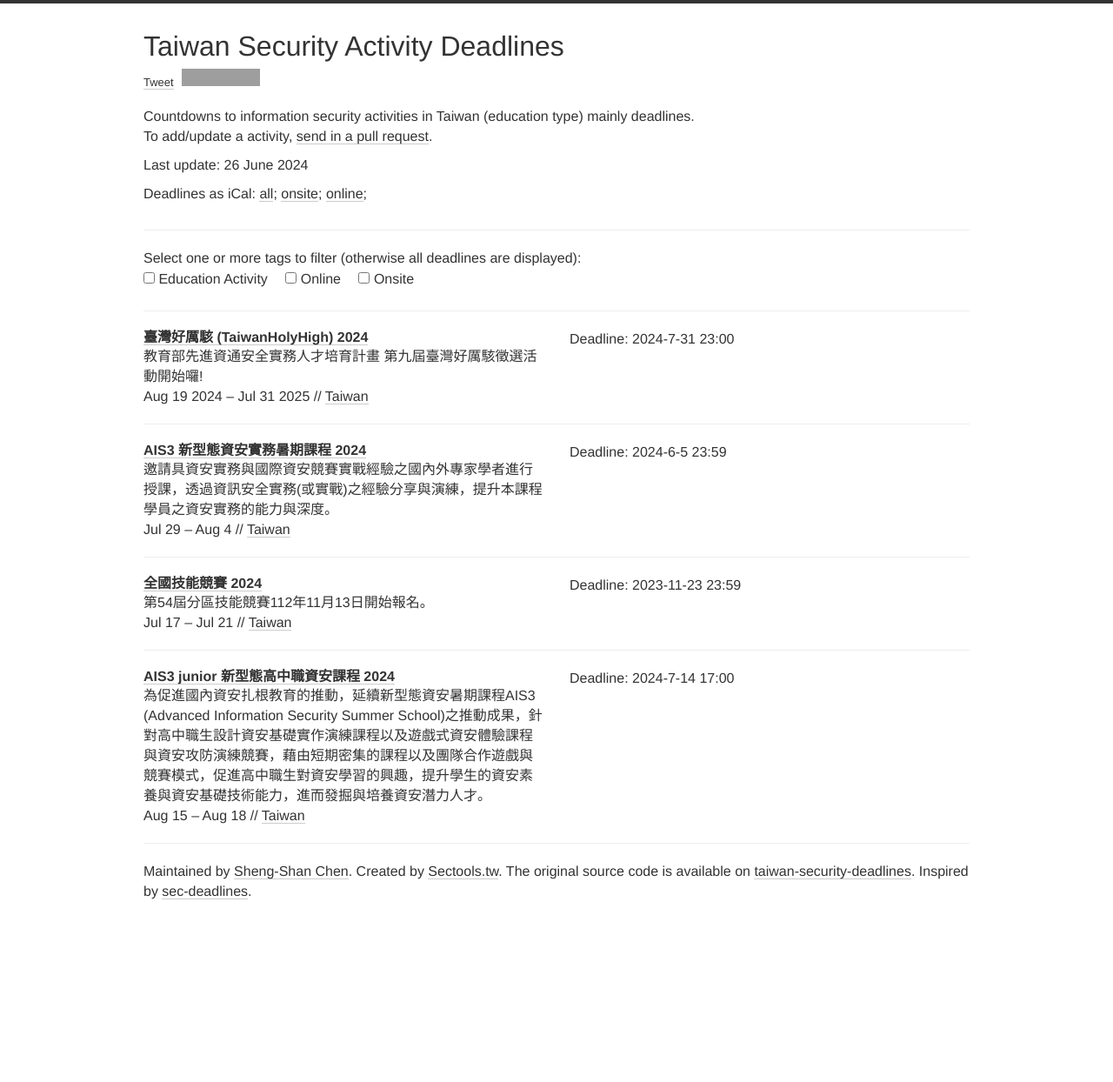
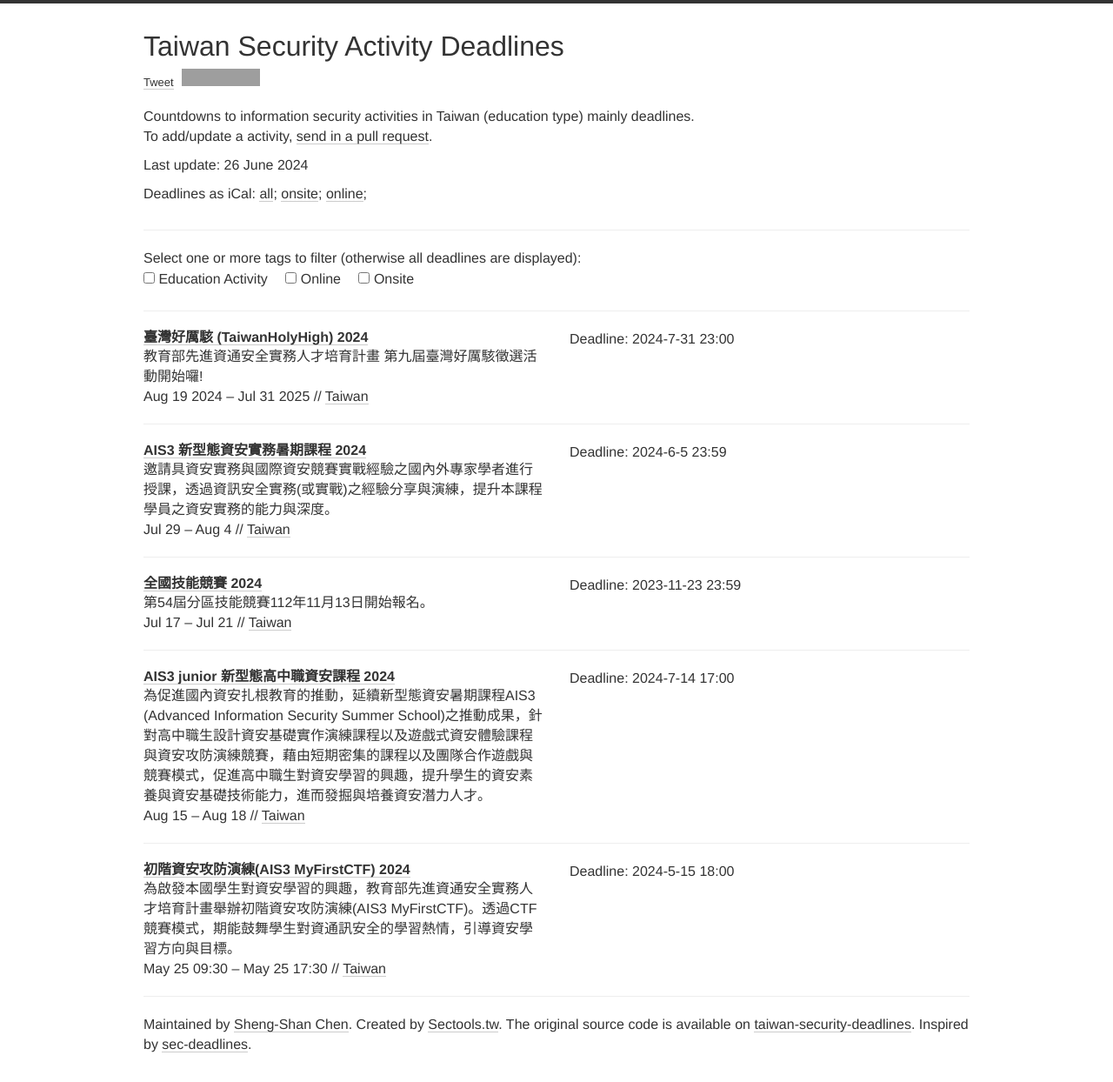
Before and after one commit to stwater20/taiwan-security-deadlines, a Jekyll site: the page built from index.html, in a window 1280 px wide. Shown: the whole page at 87% size. Built offline with Jekyll 4.4.1, drawn with Linux system fonts in a browser that asks for light colours; nearby versions of some CDN libraries; comment, search, counter and statistics services are not loaded; before the commit the page ends 1068 px from its top, so only the background shows below that; grey boxes are pictures that could not be loaded.

Commit message:
Update conferences.yml

```diff
--- a/_data/conferences.yml
+++ b/_data/conferences.yml
@@ -40,3 +40,13 @@
     - "2024-7-14 17:00"
   place: Taiwan
   tags: [EDU, ONSITE]
+
+- name: 初階資安攻防演練(AIS3 MyFirstCTF)
+  year: 2024
+  date: May 25 09:30 - May 25 17:30
+  description: 為啟發本國學生對資安學習的興趣，教育部先進資通安全實務人才培育計畫舉辦初階資安攻防演練(AIS3 MyFirstCTF)。透過CTF 競賽模式，期能鼓舞學生對資通訊安全的學習熱情，引導資安學習方向與目標。
+  link: https://ais3.org/mfctf/
+  deadline:
+    - "2024-5-15 18:00"
+  place: Taiwan
+  tags: [EDU, ONSITE]
```
